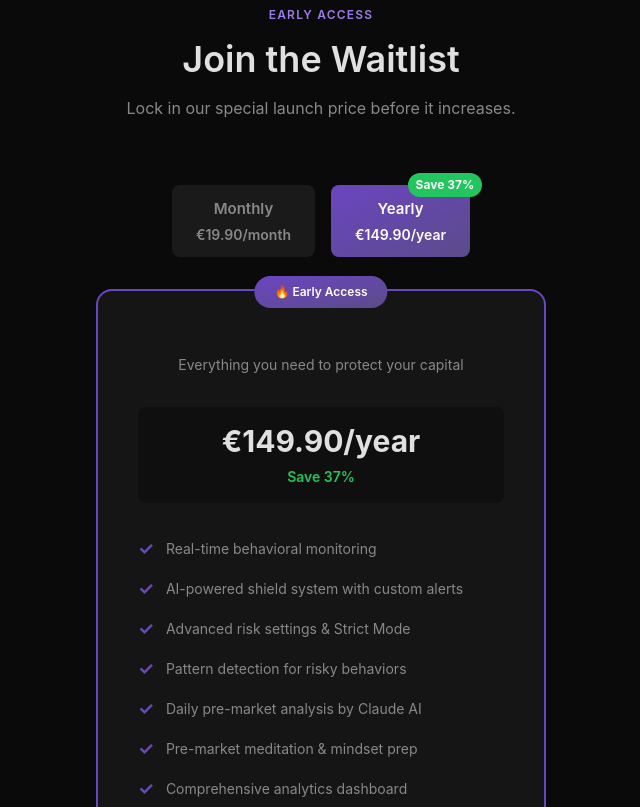
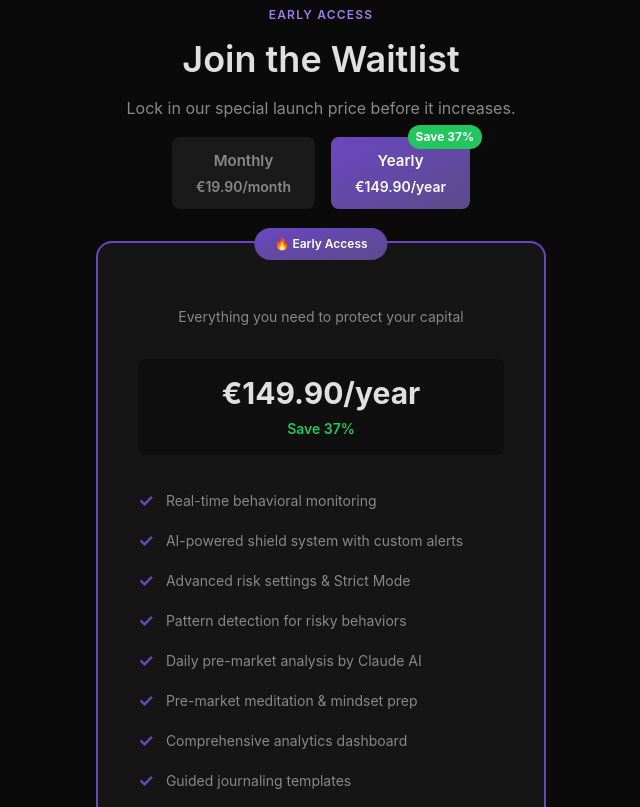
Before and after one commit to Trade-Safe/tradesafe-landing, a Next.js app: page / in a window 1280 px wide. Shown: the part 2900-3707 px from the top of the page, without its empty margins (319-959 px from the left). Built offline with nearby package versions, Linux system fonts and the light colour scheme.

Commit message:
Update Price Toggle place

```diff
--- a/components/Pricing.tsx
+++ b/components/Pricing.tsx
@@ -31,7 +31,7 @@ export default function Pricing({ label, title, subtitle, badge, description, mo
   return (
     <section id="pricing" className="py-20">
   <div className="max-w-[1200px] mx-auto px-8">
-        <div className="text-center mb-16">
+    <div className="text-center mb-8">
       <div className="text-primary-light text-xs font-semibold uppercase tracking-widest mb-4">{label}</div>
       <h2 className="text-4xl font-semibold text-[#e0e0e0] mb-4">{title}</h2>
       <p className="text-base text-[#888] max-w-[600px] mx-auto leading-relaxed">
@@ -40,12 +40,14 @@ export default function Pricing({ label, title, subtitle, badge, description, mo
     </div>
 
     {/* Pricing Toggle */}
+    <div className="-mt-4">
       <PricingToggle
         monthlyPrice={monthlyPrice}
         yearlyPrice={yearlyPrice}
         discount={discount}
         onToggle={setIsYearly}
       />
+    </div>
 
     <div className="max-w-[450px] mx-auto bg-[#151515] border-2 border-primary rounded-2xl p-10 text-center relative">
       <div className="absolute top-[-15px] left-1/2 transform -translate-x-1/2 bg-gradient-to-br from-primary to-primary-dark text-white px-5 py-2 rounded-full text-xs font-semibold">
```
Lines whose indentation alone changed are shown as unchanged.
